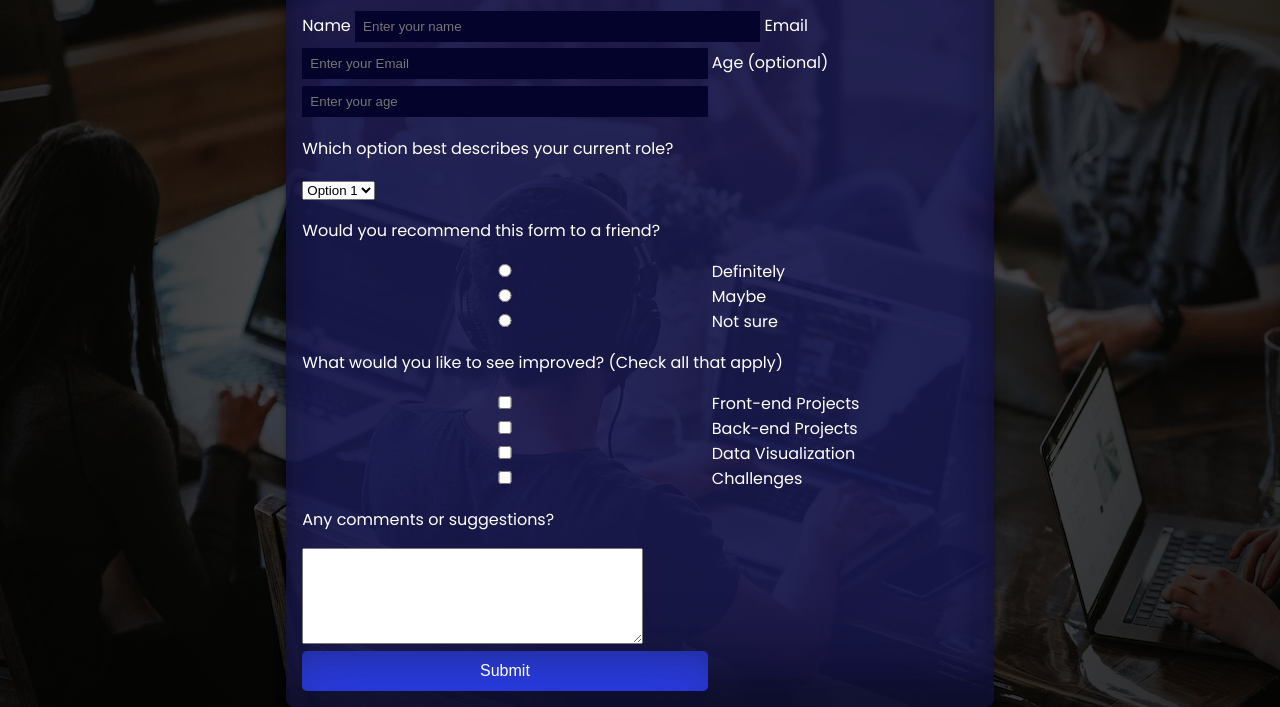
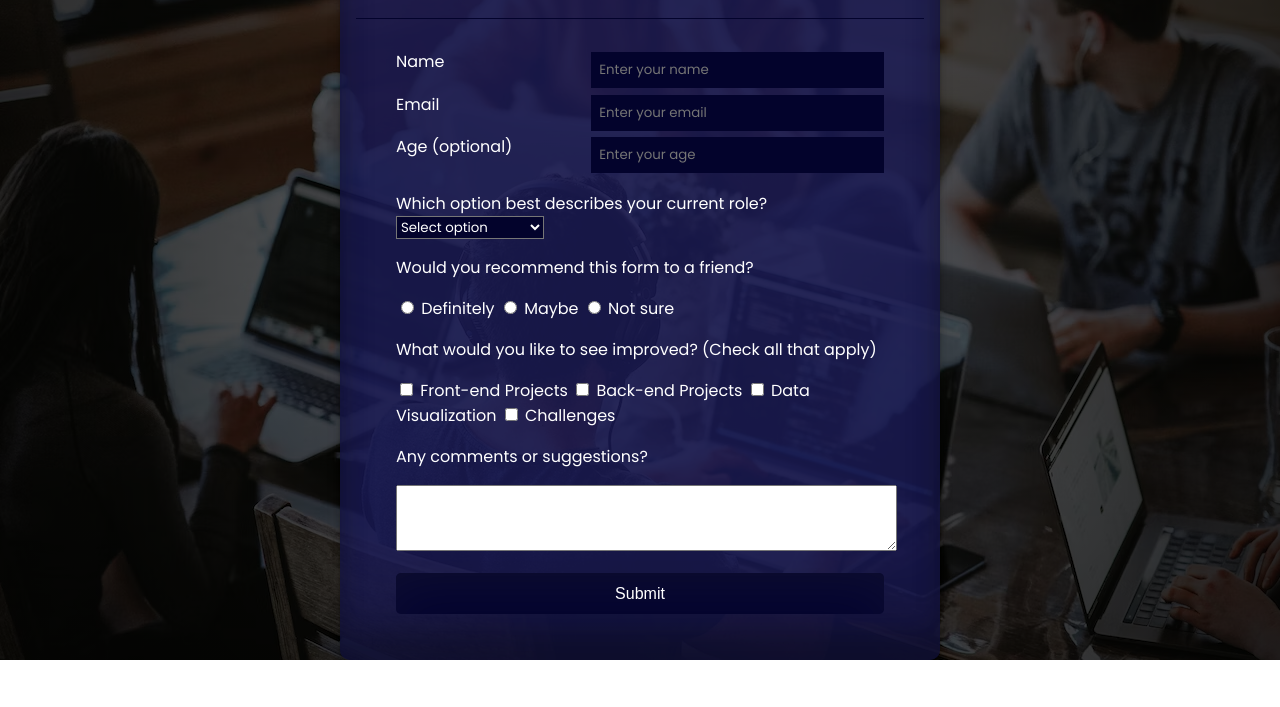
Before and after one commit to MariaCristina5/surveyForm, a plain HTML site: page index.html in a window 1280 px wide. Shown: the part 140-847 px from the top of the page. After the commit the page ends 800 px from the top, so only its background shows below. Drawn offline with Linux system fonts and the light colour scheme.

Commit message:
Add files via upload

```diff
--- a/index.html
+++ b/index.html
@@ -11,24 +11,29 @@
 
 <body>
     <div class="main-container">
-        <div class="container-one">
+        <div class="header">
             <h1 id="title">Survey Form</h1>
             <p id="description">Thank you for taking the time to visit my profile</p>
+        </div>
 
         <form id="survey-form">
-                <label id="name-label">Name
-                    <input id="name" type="text" required placeholder="Enter your name"></label>
-                <label id="email-label">Email
-                    <input id="email" type="email" required placeholder="Enter your Email"></label>
-                <label id="number-label">Age (optional)<input id="number" type="number" min="10" max="99"
-                        placeholder="Enter your age"></label>
-                <p>Which option best describes your current role?</p>
+            <div class="form-control">
+                <label for="name">Name</label>
+                <input id="name" type="text" required placeholder="Enter your name">
+                <label for="email">Email</label>
+                <input id="email" type="email" required placeholder="Enter your email">
+                <label for="number">Age (optional)</label>
+                <input id="number" type="number" min="10" max="99" placeholder="Enter your age">
+            </div>
+            <div class="select-control">
+                <label for="dropdown">Which option best describes your current role?</label>
                 <select id="dropdown">
-                    <option value="1">Option 1</option>
-                    <option value="2">Option 2</option>
-                    <option value="3">Option 3</option>
+                    <option value="">Select option</option>
+                    <option value="student">Student</option>
+                    <option value="Teacher">Teacher</option>
                 </select>
             </div>
+            <div class="radio-control">
                 <p>Would you recommend this form to a friend?</p>
                 <input type="radio" name="recommend" id="definitely" value="definitely">
                 <label for="definitely">Definitely</label>
@@ -36,6 +41,7 @@
                 <label for="maybe">Maybe</label>
                 <input type="radio" name="recommend" id="notsure" value="notsure">
                 <label for="notsure">Not sure</label>
+            </div>
             <p>What would you like to see improved? (Check all that apply)</p>
             <input type="checkbox" value="feprojects" id="feprojects" name="feprojects">
             <label for="feprojects">Front-end Projects</label>
@@ -46,12 +52,12 @@
             <input type="checkbox" value="challenges" id="challenges" name="challenges">
             <label for="challenges">Challenges</label>
             <p>Any comments or suggestions?</p>
-        <textarea rows="6" cols="40"></textarea>
+            <textarea rows="4" cols="60"></textarea>
             <button id="submit">Submit</button>
         </form>
     </div>
 
-</body>
+
 
 </body>
 
--- a/style.css
+++ b/style.css
@@ -14,41 +14,86 @@ body{
     background-image: radial-gradient(circle, rgba(0,0,0,0.4598214285714286) 0%, rgba(0,0,0,0.7931547619047619) 96%), url('studenti.png');
 
 }
-.container-one{
-    display: block;
-    margin: auto;
+
+.header {
+    text-align: center;
+    margin: 0;
+    padding: 5px 5px;
+    border-bottom: 1px solid rgb(3, 3, 44);
 }
+
+.header h1 p{
+    margin: 0
+}
+
 .main-container{
     background-color: rgba(27, 27, 87, 0.8);
     color:white;
     padding: 1rem;
-    border-radius: 8px;
+    border-radius: 10px;
+    max-width: 100%;
+    width: 600px;
     box-shadow: rgba(0, 0, 0, 0.17) 0px -23px 25px 0px inset, rgba(0, 0, 0, 0.15) 0px -36px 30px 0px inset, rgba(0, 0, 0, 0.1) 0px -79px 40px 0px inset, rgba(0, 0, 0, 0.06) 0px 2px 1px, rgba(0, 0, 0, 0.09) 0px 4px 2px, rgba(0, 0, 0, 0.09) 0px 8px 4px, rgba(0, 0, 0, 0.09) 0px 16px 8px, rgba(0, 0, 0, 0.09) 0px 32px 16px;
-
-}
-h1 {
-    text-align: center;
 }
 
+
 button {
-    width: 60%;
+
+    width: 100%;
     border:none;
     cursor:pointer;
     border-radius: 5px;
     color:white;
-    background-color:rgb(39, 58, 228);
-    display: flex;
-    justify-content: center;
-    align-items: center;
+    background-color:rgb(3, 3, 44);
     padding: 0.7rem;
+    margin: 15px 0 0 0;
     font-size: 1rem;
     box-shadow: rgba(50, 50, 93, 0.25) 0px 30px 60px -12px inset, rgba(0, 0, 0, 0.3) 0px 18px 36px -18px inset;
 }
 
-input {
+.form-control input {
     width: 60%;
     border: none;
     padding: 0.5rem;
     background-color: rgb(3, 3, 44);
     margin: 0.2rem auto;
+    color: white;
+    font-family: inherit;
+    display: block;
+    float: right;
+
+
+
 }
+
+.form-control label{
+    text-align:left ;
+    clear: both;
+    float:left;
+    margin: 0;
+
+}
+
+.select-control{
+    display: inline-block;
+    margin: 15px 0 0 0;
+}
+#dropdown{
+    display: block;
+    width: 40%;
+    background-color: rgb(3, 3, 44);
+    color:white;
+    font-family: inherit;
+}
+
+input:focus{
+    outline: none;
+}
+
+input:focus::placeholder{
+    color: transparent;
+}
+
+form {
+    padding: 30px 40px;
+}
```
Lines whose indentation alone changed are shown as unchanged.
